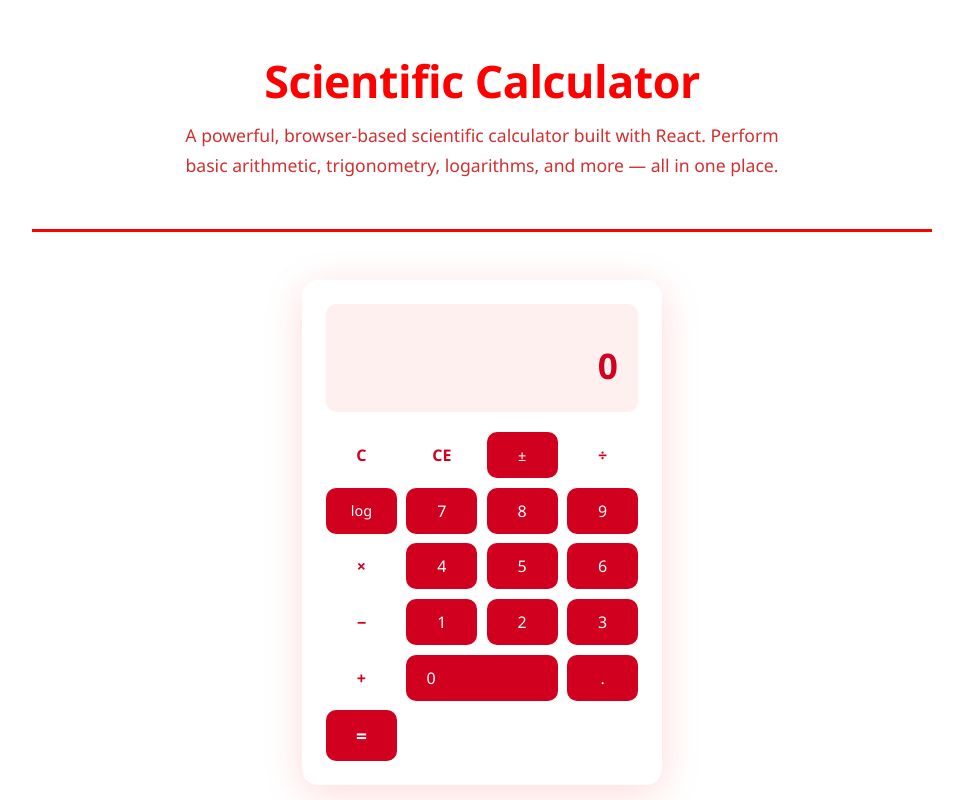
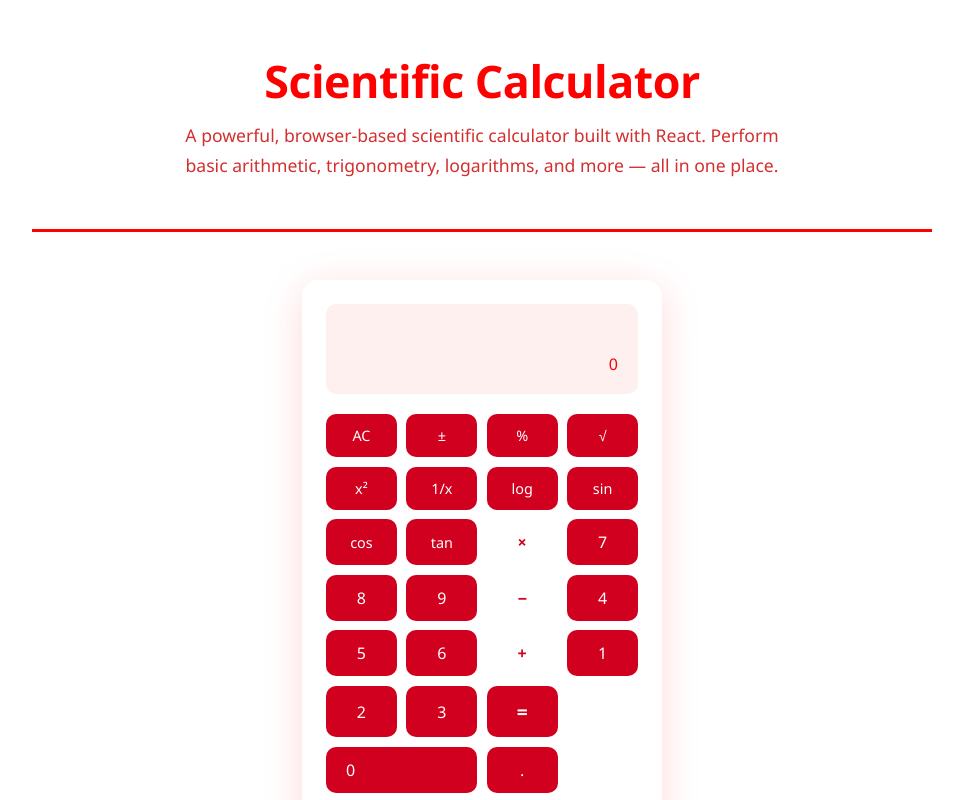
Before and after one commit to Jairedddy/Dummy-Calculator, a React (Vite) app: page / in a window 1280 px wide. Shown: the top 800 px of the page, without its empty margins (158-1121 px from the left). Built offline with nearby package versions, Linux system fonts and the light colour scheme.

Commit message:
git-copilot: Add trigonometric functions (sin, cos, tan) to the calculator component.

```diff
--- a/src/components/Calculator.css
+++ b/src/components/Calculator.css
@@ -131,3 +131,20 @@
   text-align: left;
   padding-left: 1.25rem;
 }
+
+/* Trigonometric function buttons */
+.btn-sin,
+.btn-cos,
+.btn-tan {
+  background: #d1001f;
+  color: #ffffff;
+  font-size: 0.9rem;
+  font-weight: 500;
+}
+
+.btn-sin:hover,
+.btn-cos:hover,
+.btn-tan:hover {
+  background: #ffffff;
+  color: #d1001f;
+}
--- a/src/components/Calculator.jsx
+++ b/src/components/Calculator.jsx
@@ -1,173 +1,288 @@
-import { useState } from 'react'
-import './Calculator.css'
+import React, { useState } from 'react';
+import './Calculator.css';
 
-function calculate(a, op, b) {
-  switch (op) {
-    case '+': return a + b
-    case '-': return a - b
-    case '*': return a * b
-    case '/': return b === 0 ? 'Error' : a / b
-    default: return b
-  }
-}
+function Calculator() {
+  const [display, setDisplay] = useState('0');
+  const [first, setFirst] = useState(null);
+  const [operator, setOperator] = useState(null);
+  const [waitingForSecond, setWaitingForSecond] = useState(false);
+  const [history, setHistory] = useState('');
 
-function fmt(val) {
-  if (val === 'Error') return 'Error'
-  if (typeof val === 'number' && !isFinite(val)) return 'Error'
-  if (typeof val === 'number' && Math.abs(val) > 1e10) return val.toExponential(6)
-  if (typeof val === 'number' && Math.abs(val) < 1e-6 && val !== 0) return val.toExponential(6)
-  if (typeof val === 'number') return parseFloat(val.toFixed(10)).toString()
-  return val
-}
-
-export default function Calculator() {
-  const [display, setDisplay] = useState('0')
-  const [history, setHistory] = useState('')
-  const [first, setFirst] = useState(null)
-  const [operator, setOperator] = useState(null)
-  const [waitingForSecond, setWaitingForSecond] = useState(false)
-
-  function inputDigit(d) {
+  function inputDigit(digit) {
     if (display === 'Error') {
-      setDisplay(d)
-      setHistory('')
-      setFirst(null)
-      setOperator(null)
-      setWaitingForSecond(false)
-      return
+      setDisplay(digit);
+      setHistory('');
+      return;
     }
     if (waitingForSecond) {
-      setDisplay(d)
-      setWaitingForSecond(false)
-      return
+      setDisplay(digit);
+      setWaitingForSecond(false);
+    } else {
+      setDisplay(display === '0' ? digit : display + digit);
     }
-    if (display.length > 16) return
-    setDisplay(display === '0' ? d : display + d)
   }
 
   function inputDecimal() {
     if (display === 'Error') {
-      setDisplay('0.')
-      setHistory('')
-      setFirst(null)
-      setOperator(null)
-      setWaitingForSecond(false)
-      return
+      setDisplay('0.');
+      setHistory('');
+      return;
     }
     if (waitingForSecond) {
-      setDisplay('0.')
-      setWaitingForSecond(false)
-      return
+      setDisplay('0.');
+      setWaitingForSecond(false);
+      return;
     }
-    if (!display.includes('.')) setDisplay(display + '.')
+    if (!display.includes('.')) {
+      setDisplay(display + '.');
+    }
   }
 
-  function clear() {
-    setDisplay('0')
-    setHistory('')
-    setFirst(null)
-    setOperator(null)
-    setWaitingForSecond(false)
+  function clearAll() {
+    setDisplay('0');
+    setFirst(null);
+    setOperator(null);
+    setWaitingForSecond(false);
+    setHistory('');
   }
 
-  function clearEntry() {
-    setDisplay('0')
+  function fmt(val) {
+    if (typeof val === 'number') {
+      if (Math.abs(val) > 1e10 || Math.abs(val) < 1e-6 && val !== 0) {
+        return val.toExponential(6).replace(/\.0+e/, 'e').replace(/e\+?/, 'e');
+      }
+      return parseFloat(val.toFixed(10)).toString();
+    }
+    return val;
   }
 
-  function toggleSign() {
-    if (display === 'Error') return
-    if (display === '0') return
-    setDisplay(display.startsWith('-') ? display.slice(1) : '-' + display)
+  function handleOperator(nextOperator) {
+    if (display === 'Error') return;
+    const inputValue = parseFloat(display);
+    if (operator && waitingForSecond) {
+      setOperator(nextOperator);
+      setHistory(`${fmt(first)} ${nextOperator}`);
+      return;
+    }
+    if (first == null) {
+      setFirst(inputValue);
+    } else if (operator) {
+      const result = performCalculation(operator, first, inputValue);
+      setDisplay(fmt(result));
+      setFirst(result);
+      setHistory(`${fmt(result)} ${nextOperator}`);
+    }
+    setOperator(nextOperator);
+    setWaitingForSecond(true);
   }
 
-  function handleOperator(op) {
-    if (display === 'Error') return
-    const val = parseFloat(display)
-    if (first !== null && operator && !waitingForSecond) {
-      const result = calculate(first, operator, val)
-      setFirst(result === 'Error' ? null : result)
-      setDisplay(fmt(result))
-      setHistory(`${fmt(result)} ${op}`)
-      setOperator(op)
-      setWaitingForSecond(true)
-    } else {
-      setFirst(val)
-      setOperator(op)
-      setHistory(`${fmt(val)} ${op}`)
-      setWaitingForSecond(true)
+  function performCalculation(op, firstVal, secondVal) {
+    switch (op) {
+      case '+':
+        return firstVal + secondVal;
+      case '-':
+        return firstVal - secondVal;
+      case '*':
+        return firstVal * secondVal;
+      case '/':
+        if (secondVal === 0) return 'Error';
+        return firstVal / secondVal;
+      default:
+        return secondVal;
     }
   }
 
   function handleEquals() {
-    if (display === 'Error') return
-    if (first === null || !operator) return
-    const val = parseFloat(display)
-    const result = calculate(first, operator, val)
-    setHistory(`${fmt(first)} ${operator} ${fmt(val)} =`)
-    setDisplay(fmt(result))
-    setFirst(null)
-    setOperator(null)
-    setWaitingForSecond(false)
+    if (display === 'Error') return;
+    if (operator == null || first == null) return;
+    const secondVal = parseFloat(display);
+    const result = performCalculation(operator, first, secondVal);
+    setDisplay(fmt(result));
+    setHistory(`${fmt(first)} ${operator} ${fmt(secondVal)}`);
+    setFirst(null);
+    setOperator(null);
+    setWaitingForSecond(false);
+  }
+
+  function handleSign() {
+    if (display === 'Error') return;
+    if (display === '0') return;
+    setDisplay(display.charAt(0) === '-' ? display.slice(1) : '-' + display);
+  }
+
+  function handlePercent() {
+    if (display === 'Error') return;
+    const val = parseFloat(display);
+    setDisplay(fmt(val / 100));
+  }
+
+  function handleSqrt() {
+    if (display === 'Error') return;
+    const val = parseFloat(display);
+    if (val < 0) {
+      setDisplay('Error');
+      setHistory(`√(${display})`);
+      setFirst(null);
+      setOperator(null);
+      setWaitingForSecond(false);
+      return;
+    }
+    setDisplay(fmt(Math.sqrt(val)));
+    setHistory(`√(${fmt(val)})`);
+    setFirst(null);
+    setOperator(null);
+    setWaitingForSecond(false);
+  }
+
+  function handleSquare() {
+    if (display === 'Error') return;
+    const val = parseFloat(display);
+    setDisplay(fmt(val * val));
+    setHistory(`sqr(${fmt(val)})`);
+    setFirst(null);
+    setOperator(null);
+    setWaitingForSecond(false);
+  }
+
+  function handleReciprocal() {
+    if (display === 'Error') return;
+    const val = parseFloat(display);
+    if (val === 0) {
+      setDisplay('Error');
+      setHistory(`1/(${display})`);
+      setFirst(null);
+      setOperator(null);
+      setWaitingForSecond(false);
+      return;
+    }
+    setDisplay(fmt(1 / val));
+    setHistory(`1/(${fmt(val)})`);
+    setFirst(null);
+    setOperator(null);
+    setWaitingForSecond(false);
   }
 
   function handleLog() {
-    if (display === 'Error') return
-    const val = parseFloat(display)
-    if (val <= 0 || isNaN(val)) {
-      setDisplay('Error')
-      setHistory(`log(${display})`)
-      setFirst(null)
-      setOperator(null)
-      setWaitingForSecond(false)
-      return
+    if (display === 'Error') return;
+    const val = parseFloat(display);
+    if (val <= 0) {
+      setDisplay('Error');
+      setHistory(`log(${display})`);
+      setFirst(null);
+      setOperator(null);
+      setWaitingForSecond(false);
+      return;
     }
-    const result = Math.log10(val)
-    setDisplay(fmt(result))
-    setHistory(`log(${fmt(val)})`)
-    setFirst(null)
-    setOperator(null)
-    setWaitingForSecond(false)
+    const result = Math.log10(val);
+    setDisplay(fmt(result));
+    setHistory(`log(${fmt(val)})`);
+    setFirst(null);
+    setOperator(null);
+    setWaitingForSecond(false);
   }
 
-  const isError = display === 'Error'
+  function handleTrig(fn) {
+    if (display === 'Error') return;
+    const val = parseFloat(display);
+    if (isNaN(val)) {
+      setDisplay('Error');
+      setHistory(`${fn}(${display})`);
+      setFirst(null);
+      setOperator(null);
+      setWaitingForSecond(false);
+      return;
+    }
+    // Convert degrees to radians
+    const radians = val * Math.PI / 180;
+    let result;
+    let hist;
+    switch (fn) {
+      case 'sin':
+        result = Math.sin(radians);
+        hist = `sin(${fmt(val)}°)`;
+        break;
+      case 'cos':
+        result = Math.cos(radians);
+        hist = `cos(${fmt(val)}°)`;
+        break;
+      case 'tan':
+        // Handle tan(90 + k*180) where tan is undefined
+        // We'll check if cos(radians) is close to 0
+        if (Math.abs(Math.cos(radians)) < 1e-12) {
+          setDisplay('Error');
+          setHistory(`tan(${fmt(val)}°)`);
+          setFirst(null);
+          setOperator(null);
+          setWaitingForSecond(false);
+          return;
+        }
+        result = Math.tan(radians);
+        hist = `tan(${fmt(val)}°)`;
+        break;
+      default:
+        setDisplay('Error');
+        setHistory(`${fn}(${display})`);
+        setFirst(null);
+        setOperator(null);
+        setWaitingForSecond(false);
+        return;
+    }
+    setDisplay(fmt(result));
+    setHistory(hist);
+    setFirst(null);
+    setOperator(null);
+    setWaitingForSecond(false);
+  }
 
   return (
     <div className="calculator">
       <div className="display">
-        <div className="display-history">{history}</div>
-        <div className="display-current">{display}</div>
+        <div className="history">{history}</div>
+        <div className="main-display">{display}</div>
       </div>
       <div className="buttons">
         {/* Row 1 */}
-        <button className="btn btn-clear" onClick={clear}>C</button>
-        <button className="btn btn-clear" onClick={clearEntry}>CE</button>
-        <button className="btn btn-fn" onClick={toggleSign}>±</button>
-        <button className="btn btn-op" onClick={() => handleOperator('/')}>÷</button>
+        <button className="btn btn-fn" onClick={clearAll}>AC</button>
+        <button className="btn btn-fn" onClick={handleSign}>±</button>
+        <button className="btn btn-fn" onClick={handlePercent}>%</button>
+        <button className="btn btn-fn" onClick={handleSqrt}>√</button>
+        <button className="btn btn-fn" onClick={handleSquare}>x²</button>
+        <button className="btn btn-fn" onClick={handleReciprocal}>1/x</button>
         <button className="btn btn-fn" onClick={handleLog}>log</button>
 
         {/* Row 2 */}
+        <button className="btn btn-sin" onClick={() => handleTrig('sin')}>sin</button>
+        <button className="btn btn-cos" onClick={() => handleTrig('cos')}>cos</button>
+        <button className="btn btn-tan" onClick={() => handleTrig('tan')}>tan</button>
+        <button className="btn btn-op" onClick={() => handleOperator('*')}>×</button>
+
+        {/* Row 3 */}
         <button className="btn btn-digit" onClick={() => inputDigit('7')}>7</button>
         <button className="btn btn-digit" onClick={() => inputDigit('8')}>8</button>
         <button className="btn btn-digit" onClick={() => inputDigit('9')}>9</button>
-        <button className="btn btn-op" onClick={() => handleOperator('*')}>×</button>
+        <button className="btn btn-op" onClick={() => handleOperator('-')}>−</button>
 
-        {/* Row 3 */}
+        {/* Row 4 */}
         <button className="btn btn-digit" onClick={() => inputDigit('4')}>4</button>
         <button className="btn btn-digit" onClick={() => inputDigit('5')}>5</button>
         <button className="btn btn-digit" onClick={() => inputDigit('6')}>6</button>
-        <button className="btn btn-op" onClick={() => handleOperator('-')}>−</button>
+        <button className="btn btn-op" onClick={() => handleOperator('+')}>+</button>
 
-        {/* Row 4 */}
+        {/* Row 5 */}
         <button className="btn btn-digit" onClick={() => inputDigit('1')}>1</button>
         <button className="btn btn-digit" onClick={() => inputDigit('2')}>2</button>
         <button className="btn btn-digit" onClick={() => inputDigit('3')}>3</button>
-        <button className="btn btn-op" onClick={() => handleOperator('+')}>+</button>
+        <button className="btn btn-equals" onClick={handleEquals}>=</button>
 
-        {/* Row 5 */}
+        {/* Row 6 */}
         <button className="btn btn-digit btn-zero" onClick={() => inputDigit('0')}>0</button>
         <button className="btn btn-digit" onClick={inputDecimal}>.</button>
-        <button className="btn btn-equals" onClick={handleEquals}>=</button>
+      </div>
+      <div className="trig-note" style={{fontSize: '0.8em', color: '#888', marginTop: '0.5em'}}>
+        Trig functions use degrees
       </div>
     </div>
-  )
+  );
 }
+
+export default Calculator;
```
